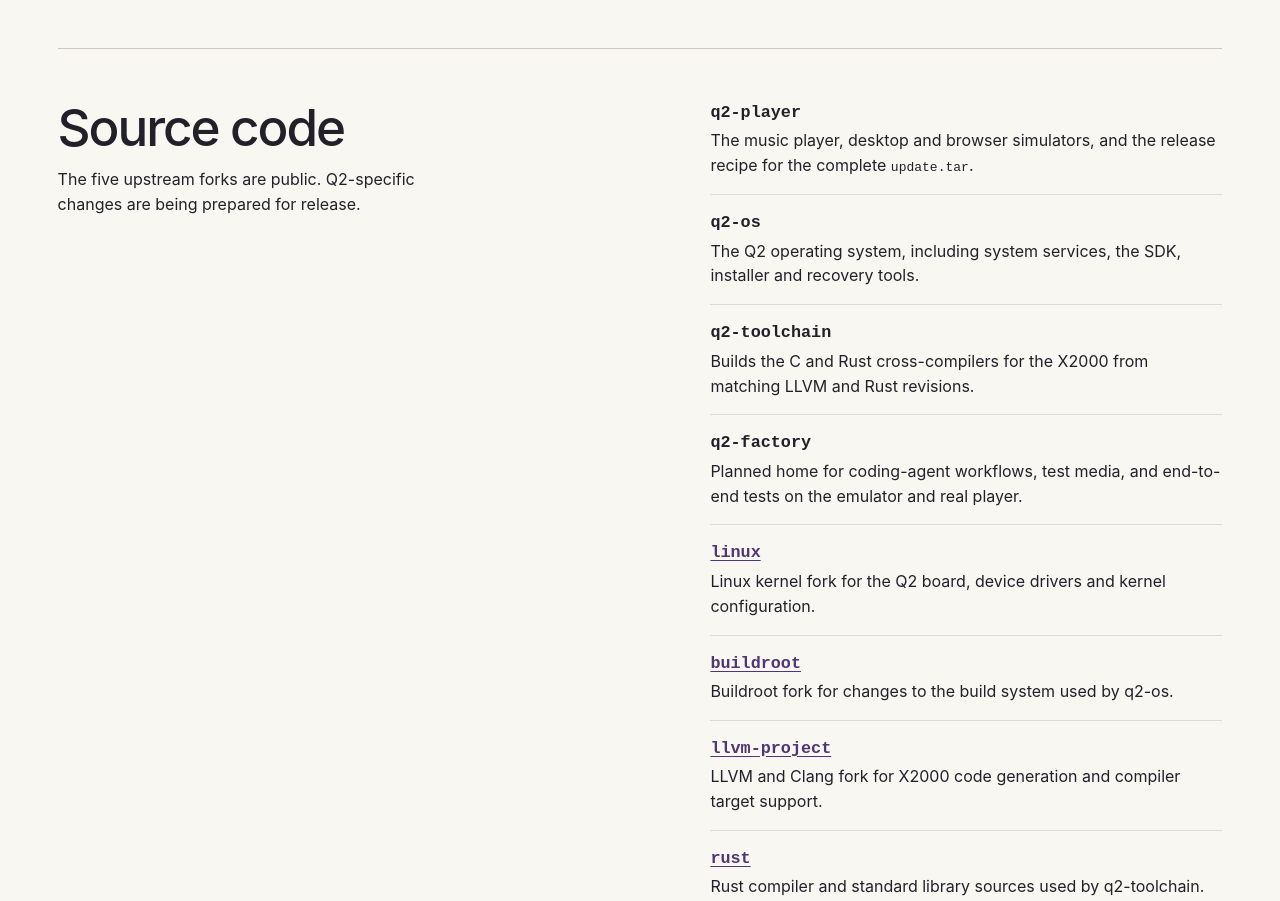
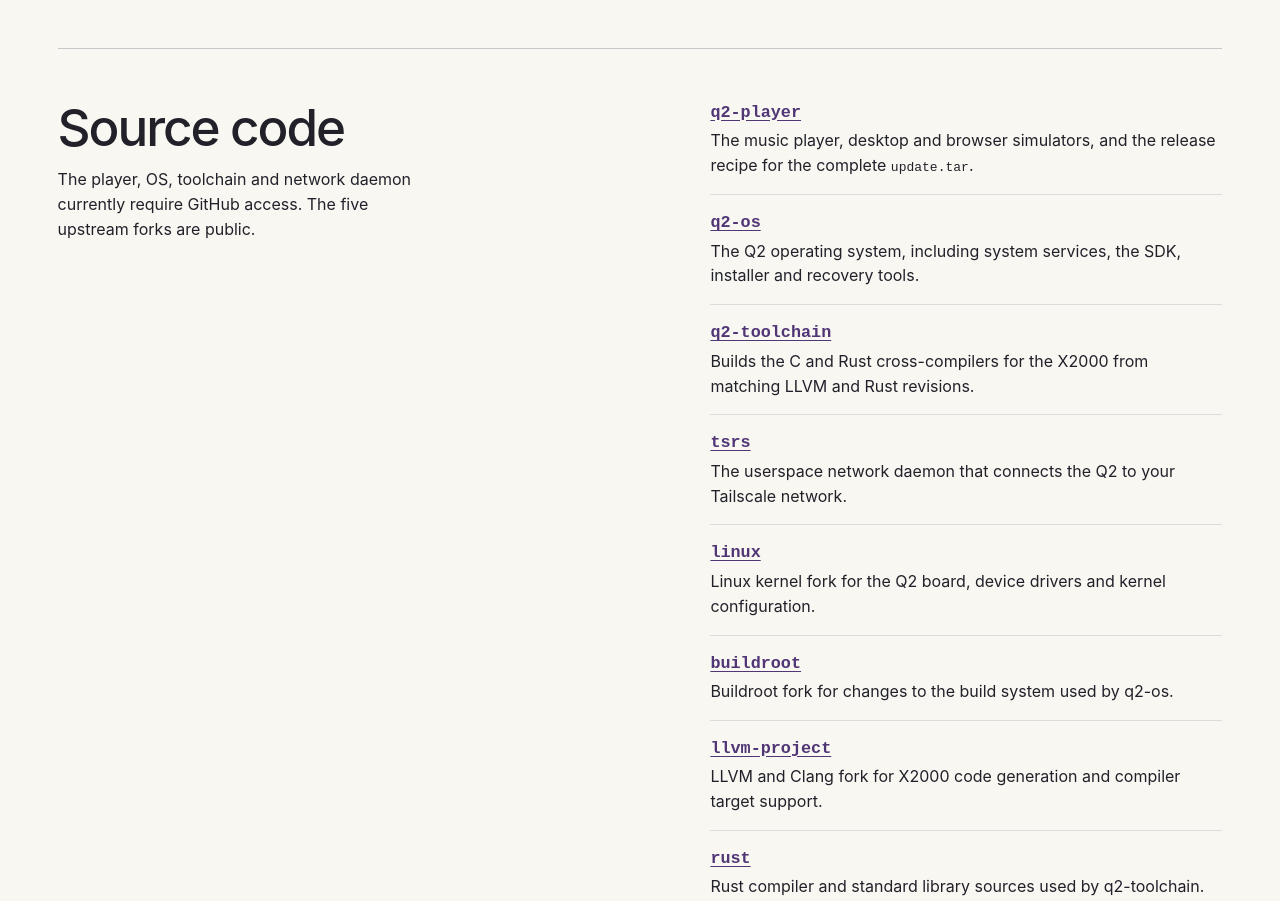
Before and after one commit to q2-nova/site, a plain HTML site: page dist/install.html in a window 1280 px wide. Shown: the part 1893-2794 px from the top of the page. Drawn offline with Linux system fonts and the light colour scheme.

Commit message:
Link the available Q2 software repositories on the Install page

```diff
--- a/dist/install.html
+++ b/dist/install.html
@@ -75,17 +75,17 @@ token = "Your Audiobookshelf API key"</code></pre>
   <section class="source-section" id="source" aria-labelledby="source-title">
     <div>
       <h2 id="source-title">Source code</h2>
-      <p>The five upstream forks are public. Q2-specific changes are being prepared for release.</p>
+      <p>The player, OS, toolchain and network daemon currently require GitHub access. The five upstream forks are public.</p>
     </div>
     <dl class="source-repos">
-      <dt>q2-player</dt>
+      <dt><a href="https://github.com/q2-nova/q2-player">q2-player</a></dt>
       <dd>The music player, desktop and browser simulators, and the release recipe for the complete <code>update.tar</code>.</dd>
-      <dt>q2-os</dt>
+      <dt><a href="https://github.com/q2-nova/q2-os">q2-os</a></dt>
       <dd>The Q2 operating system, including system services, the SDK, installer and recovery tools.</dd>
-      <dt>q2-toolchain</dt>
+      <dt><a href="https://github.com/q2-nova/q2-toolchain">q2-toolchain</a></dt>
       <dd>Builds the C and Rust cross-compilers for the X2000 from matching LLVM and Rust revisions.</dd>
-      <dt>q2-factory</dt>
-      <dd>Planned home for coding-agent workflows, test media, and end-to-end tests on the emulator and real player.</dd>
+      <dt><a href="https://github.com/q2-nova/tsrs">tsrs</a></dt>
+      <dd>The userspace network daemon that connects the Q2 to your Tailscale network.</dd>
       <dt><a href="https://github.com/q2-nova/linux">linux</a></dt>
       <dd>Linux kernel fork for the Q2 board, device drivers and kernel configuration.</dd>
       <dt><a href="https://github.com/q2-nova/buildroot">buildroot</a></dt>
```
